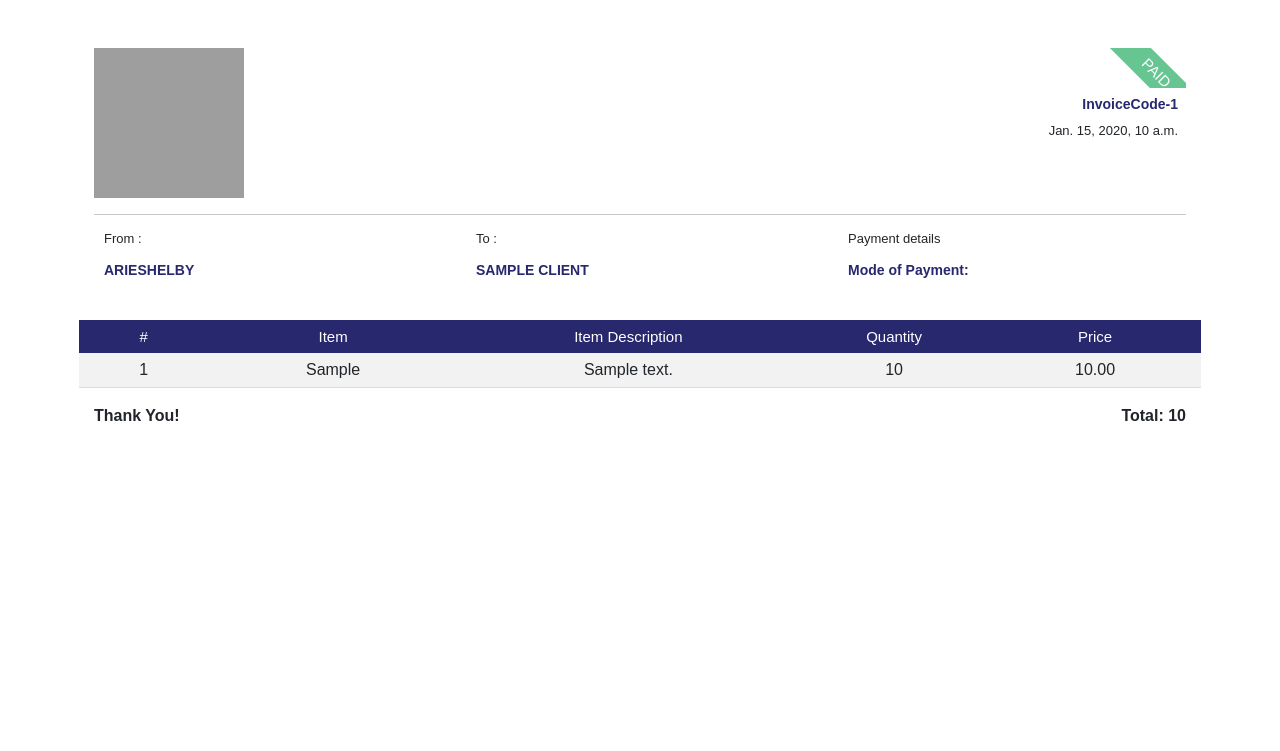
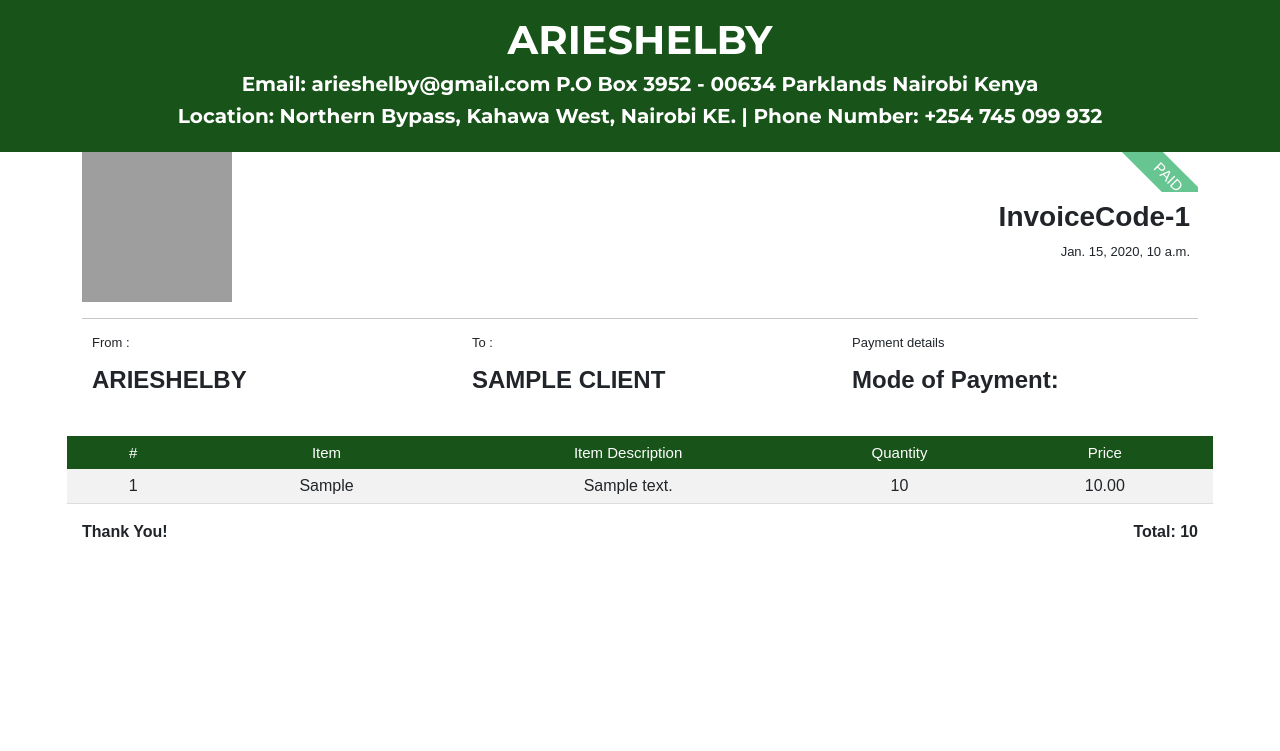
Before and after one commit to stevemacharia/as-document-app, a Django app: template documents/templates/documents/quotation_doc.html in a window 1280 px wide. Shown: the top 751 px of the page. Run offline with Django 4.2, Linux system fonts and the light colour scheme; tables that the repository leaves empty hold one stand-in row (values such as "Sample post"); the template is opened without the code that fills it: values that come from a table or form of the project are taken from there, most other values are stand-ins (such as "Sample title", 1, 10 or a date in 2020); some libraries are stand-ins or nearby versions; grey boxes are pictures that could not be loaded.

Commit message:
QUOTATION DOC CUSTOMISATION

```diff
--- a/documents/templates/documents/quotation_doc.html
+++ b/documents/templates/documents/quotation_doc.html
@@ -1,5 +1,3 @@
-{% load crispy_forms_tags %}
-{% load static %}
 <html lang="">
 <head>
     <meta charset="utf-8">
@@ -7,7 +5,7 @@
     <link rel="preconnect" href="https://fonts.googleapis.com">
     <link rel="preconnect" href="https://fonts.gstatic.com" crossorigin>
     <link href="https://fonts.googleapis.com/css2?family=Roboto+Mono:wght@200&display=swap" rel="stylesheet">
-
+    <link href="https://fonts.googleapis.com/css2?family=Montserrat:ital,wght@0,100..900;1,100..900&display=swap" rel="stylesheet">
     <!-- Bootstrap CSS -->
     <link href="https://cdn.jsdelivr.net/npm/bootstrap@5.2.3/dist/css/bootstrap.min.css" rel="stylesheet" integrity="sha384-rbsA2VBKQhggwzxH7pPCaAqO46MgnOM80zW1RWuH61DGLwZJEdK2Kadq2F9CUG65" crossorigin="anonymous">
 
@@ -18,21 +16,16 @@
     <style>
         /*Invoice*/
         body{
-          font-family: 'Roboto Mono', monospace;
-          font-weight: 500;
+          font-family: "Montserrat", sans-serif;
+          font-weight: 400;
         }
-        h4, h3, caption{
-          font-family: 'Poppins', sans-serif;
-          font-weight: 500;
-          font-size: 14px;
-          color: #28286f;
-        }
+
         .table th {
           color: white;
           font-family: 'Poppins', sans-serif;
           font-weight: 400;
           font-size: 15px;
-          background-color: #28286f !important;
+          background-color:#185319 !important;
         }
         #InvoiceDetails div{
             display:inline-block;
@@ -163,7 +156,14 @@
     <!-- Styles -->
 </head>
 <body>
-<div class="container py-5 mb-5" id="CheckoutContainer">
+<div class="text-center text-white" style="background-color: #185319">
+    <section class="py-3">
+        <h1 class="fw-bolder ">ARIESHELBY</h1>
+        <h5 class="fw-bold">Email: arieshelby@gmail.com P.O Box 3952 - 00634 Parklands Nairobi Kenya</h5>
+        <h5 class="fw-bold">Location: Northern Bypass, Kahawa West, Nairobi KE. | Phone Number: +254 745 099 932</h5>
+    </section>
+</div>
+<div class="container px-0 mb-5" id="CheckoutContainer">
     <main>
         <div class="container bootstrap snippets bootdeys">
             <div class="row">
```
Also changed, not shown: documents/templates/documents/quotations.html (+21 -1 lines), documents/views.py (+23 -1 lines).
